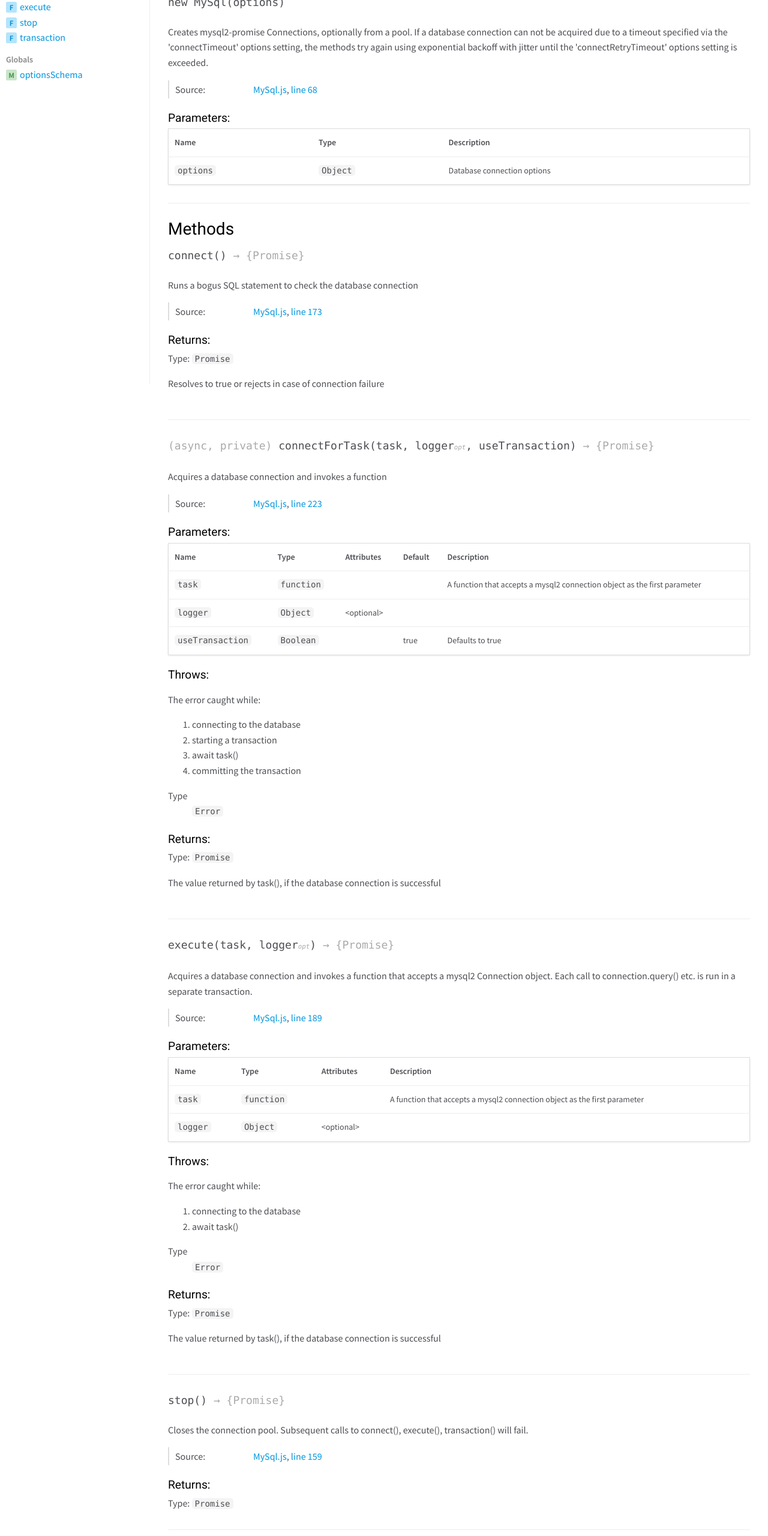
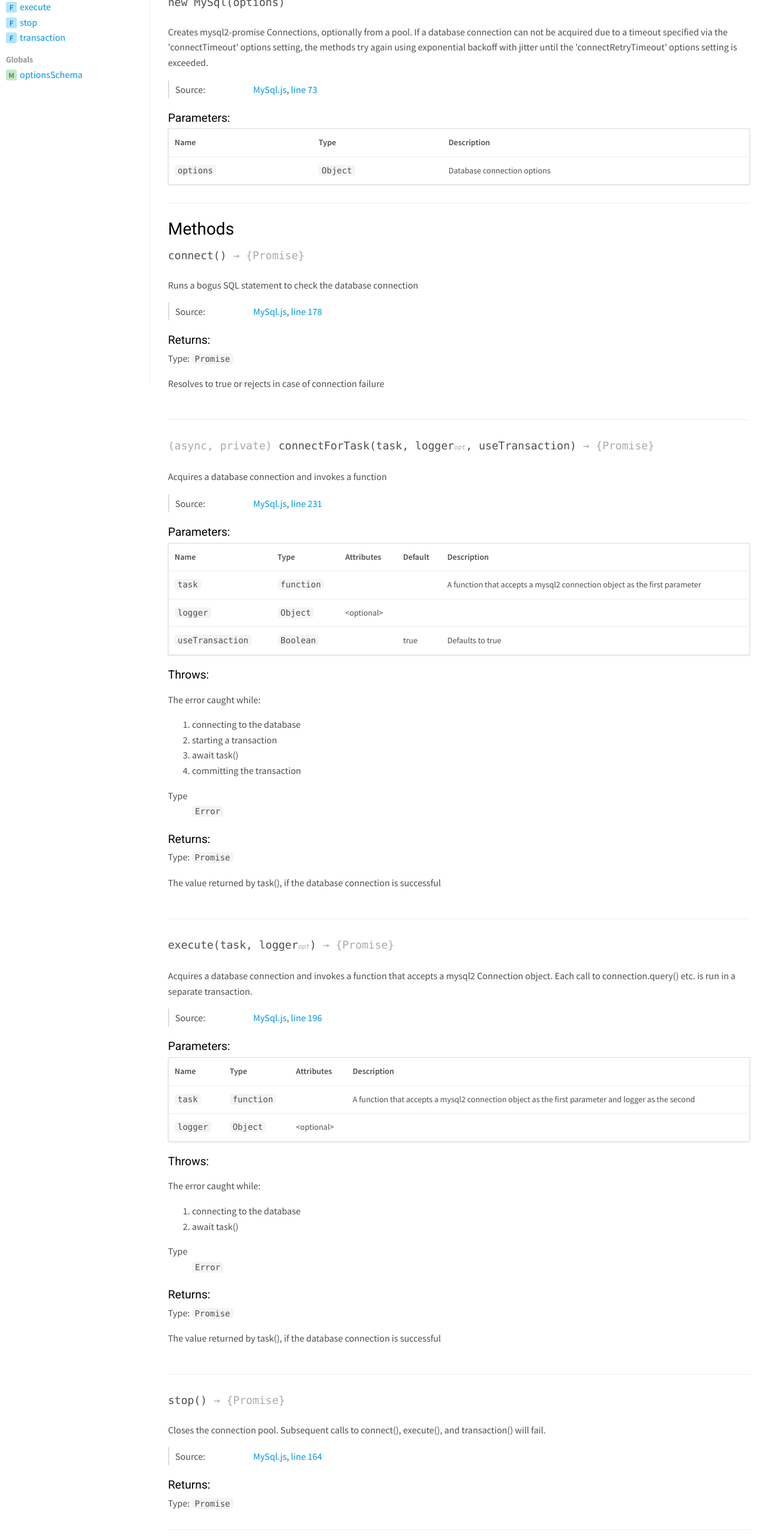
Before and after one commit to good-ware/js-mysql, a website: page docs/MySql.html in a window 1280 px wide. Shown: the part 160-2720 px from the top of the page at 60% size. Drawn offline with nearby package versions, Linux system fonts and the light colour scheme.

Commit message:
task() is passed logger

```diff
--- a/docs/MySql.html
+++ b/docs/MySql.html
@@ -101,7 +101,7 @@ with jitter until the 'connectRetryTimeout' options setting is exceeded.</p>
 
     <dt class="tag-source">Source:</dt>
     <dd class="tag-source"><ul class="dummy"><li>
-        <a href="MySql.js.html">MySql.js</a>, <a href="MySql.js.html#line68">line 68</a>
+        <a href="MySql.js.html">MySql.js</a>, <a href="MySql.js.html#line73">line 73</a>
     </li></ul></dd>
 
 
@@ -254,7 +254,7 @@ with jitter until the 'connectRetryTimeout' options setting is exceeded.</p>
 
     <dt class="tag-source">Source:</dt>
     <dd class="tag-source"><ul class="dummy"><li>
-        <a href="MySql.js.html">MySql.js</a>, <a href="MySql.js.html#line173">line 173</a>
+        <a href="MySql.js.html">MySql.js</a>, <a href="MySql.js.html#line178">line 178</a>
     </li></ul></dd>
 
 
@@ -362,7 +362,7 @@ with jitter until the 'connectRetryTimeout' options setting is exceeded.</p>
 
     <dt class="tag-source">Source:</dt>
     <dd class="tag-source"><ul class="dummy"><li>
-        <a href="MySql.js.html">MySql.js</a>, <a href="MySql.js.html#line223">line 223</a>
+        <a href="MySql.js.html">MySql.js</a>, <a href="MySql.js.html#line231">line 231</a>
     </li></ul></dd>
 
 
@@ -657,7 +657,7 @@ call to connection.query() etc. is run in a separate transaction.</p>
 
     <dt class="tag-source">Source:</dt>
     <dd class="tag-source"><ul class="dummy"><li>
-        <a href="MySql.js.html">MySql.js</a>, <a href="MySql.js.html#line189">line 189</a>
+        <a href="MySql.js.html">MySql.js</a>, <a href="MySql.js.html#line196">line 196</a>
     </li></ul></dd>
 
 
@@ -728,7 +728,8 @@ call to connection.query() etc. is run in a separate transaction.</p>
 
 
             <td class="description last">
-                <p>A function that accepts a mysql2 connection object as the first parameter</p>
+                <p>A function that accepts a mysql2 connection object as the first parameter and logger as the
+second</p>
 
             </td>
         </tr>
@@ -863,7 +864,7 @@ call to connection.query() etc. is run in a separate transaction.</p>
 
 
 <div class="description">
-    <p>Closes the connection pool. Subsequent calls to connect(), execute(), transaction() will fail.</p>
+    <p>Closes the connection pool. Subsequent calls to connect(), execute(), and transaction() will fail.</p>
 </div>
 
 
@@ -899,7 +900,7 @@ call to connection.query() etc. is run in a separate transaction.</p>
 
     <dt class="tag-source">Source:</dt>
     <dd class="tag-source"><ul class="dummy"><li>
-        <a href="MySql.js.html">MySql.js</a>, <a href="MySql.js.html#line159">line 159</a>
+        <a href="MySql.js.html">MySql.js</a>, <a href="MySql.js.html#line164">line 164</a>
     </li></ul></dd>
 
 
@@ -1005,7 +1006,7 @@ transaction, depending on whether the function throws an exception.</p>
 
     <dt class="tag-source">Source:</dt>
     <dd class="tag-source"><ul class="dummy"><li>
-        <a href="MySql.js.html">MySql.js</a>, <a href="MySql.js.html#line206">line 206</a>
+        <a href="MySql.js.html">MySql.js</a>, <a href="MySql.js.html#line214">line 214</a>
     </li></ul></dd>
 
 
@@ -1076,7 +1077,8 @@ transaction, depending on whether the function throws an exception.</p>
 
 
             <td class="description last">
-                <p>A function that accepts a mysql2 connection object as the first parameter</p>
+                <p>A function that accepts a mysql2 connection object as the first parameter and logger as the
+second</p>
 
             </td>
         </tr>
@@ -1218,7 +1220,7 @@ transaction, depending on whether the function throws an exception.</p>
 <br class="clear">
 
 <footer>
-    Generated by <a href="https://github.com/jsdoc3/jsdoc">JSDoc 3.6.6</a> on Sun Oct 11 2020 09:48:41 GMT-0700 (Pacific Daylight Time) using the Minami theme.
+    Generated by <a href="https://github.com/jsdoc3/jsdoc">JSDoc 3.6.6</a> on Sat Oct 17 2020 13:01:03 GMT-0700 (Pacific Daylight Time) using the Minami theme.
 </footer>
 
 <script>prettyPrint();</script>
--- a/package.json
+++ b/package.json
@@ -1,6 +1,6 @@
 {
   "name": "@goodware/mysql",
-  "version": "1.0.7",
+  "version": "1.0.8",
   "description": "A mysql2-based connection helper",
   "keywords": [
     "mysql",
@@ -20,7 +20,7 @@
   },
   "license": "BSD-2-Clause",
   "dependencies": {
-    "aws-sdk": "^2.771.0",
+    "aws-sdk": "^2.773.0",
     "humanize-duration": "^3.24.0",
     "joi": "^17.2.1",
     "mysql2": "^2.2.5"
@@ -30,7 +30,7 @@
     "dotenv": "^8.2.0",
     "eslint": "^7.11.0",
     "eslint-config-airbnb-base": "^14.2.0",
-    "eslint-config-prettier": "^6.12.0",
+    "eslint-config-prettier": "^6.13.0",
     "eslint-plugin-import": "^2.22.1",
     "jsdoc": "^3.6.6",
     "minami": "^1.2.3",
```
Also changed, not shown: MySql.js (+8 -5 lines), docs/MySql.js.html (+18 -10 lines), docs/global.html (+4 -3 lines), docs/index.html (+4 -4 lines), README.md, 1 other file.
